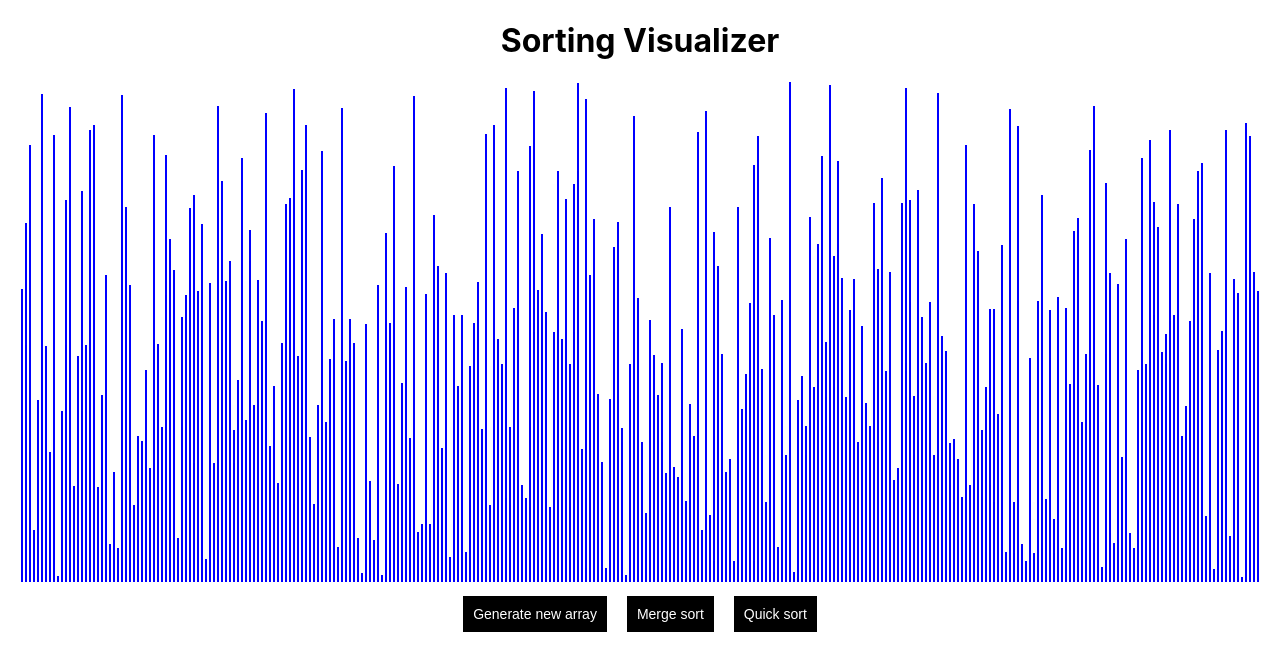
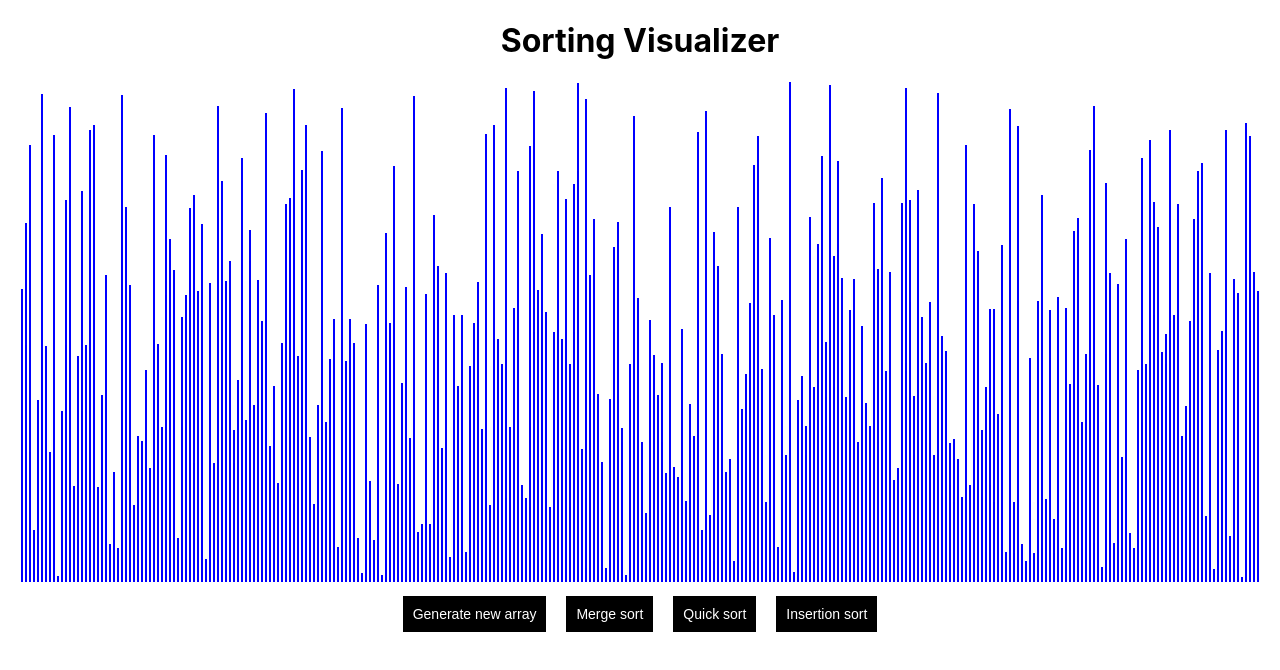
Before and after one commit to ChetanKaushik702/sorting-visualizer, a React (Create React App) app: page / in a window 1280 px wide. Shown: the top 670 px of the page. Built offline with nearby package versions, Linux system fonts and the light colour scheme.

Commit message:
Insertions sort implementation accomplished

```diff
--- a/src/components/SortingVisualizer.js
+++ b/src/components/SortingVisualizer.js
@@ -2,6 +2,7 @@ import React, { useEffect, useState, useCallback } from 'react'
 import './SortingVisualizer.css'
 import mergeSortHandler from '../sortingAlgorithms/mergeSort'
 import quickSortHandler from '../sortingAlgorithms/quickSort'
+import insertionSortHandler from '../sortingAlgorithms/insertionSort'
 
 function SortingVisualizer() {
 
@@ -142,6 +143,37 @@ const callquickSort = () => {
 
     }
 
+    const callinsertionSort = () => {
+        const animations = insertionSortHandler(array)
+        const arrayBars = document.getElementsByClassName('array-bar');
+
+        // insertion sort assumes the first element to be sorted
+        arrayBars[0].style.backgroundColor = 'green'
+
+        for (let i = 0; i < animations.length; i++) {
+            const operation = animations[i][2]
+            if (operation === 'position') {
+                const [barIdx, decoder] = animations[i]
+                const barStyle = arrayBars[barIdx].style
+                const color = decoder === 0 ? 'red' : 'green'
+
+                setTimeout(() => {
+                    barStyle.backgroundColor = color
+                }, i * ANIMATION_SPEED_MS);
+            }
+            else {
+                const [barIdx, height, , decoder] = animations[i]
+                const barStyle = arrayBars[barIdx].style
+                const color = decoder === 0 ? 'orange' : 'green'
+                setTimeout(() => {
+                    barStyle.backgroundColor = color
+                    barStyle.height = `${height}px`
+                }, i * ANIMATION_SPEED_MS);
+            }
+        }
+    }
+
+
     return (
         <>
         <div>
@@ -157,6 +189,7 @@ const callquickSort = () => {
         <button className="btn" onClick={resetArray}>Generate new array</button>
         <button className="btn" onClick={callmergeSort}>Merge sort</button>
         <button className="btn" onClick={callquickSort}>Quick sort</button>
+        <button className="btn" onClick={callinsertionSort}>Insertion sort</button>
         </>
     )
 }
--- /dev/null
+++ b/src/sortingAlgorithms/insertionSort.js
@@ -0,0 +1,30 @@
+const insertionSortHandler = (array) => {
+    const animations = []
+    console.log(array)
+    insertionSort(array, animations)
+    console.log(array)
+    return animations
+}
+
+const insertionSort = (array, animations) => {
+    for (let i = 1; i < array.length; i++) {
+        const key = array[i]
+        let j = i - 1
+
+        animations.push([i, 0, 'position'])
+
+        while (j >= 0 && array[j] > key) {
+            array[j + 1] = array[j]
+
+            animations.push([j + 1, array[j + 1], 'shifting', 0])
+            animations.push([j + 1, array[j + 1], 'shifting', 1])
+
+            j--
+        }
+        array[j + 1] = key
+        animations.push([j + 1, key, 'shifting'])
+        animations.push([i, 1, 'position'])
+    }
+}
+
+export default insertionSortHandler
```
Lines whose indentation alone changed are shown as unchanged.
